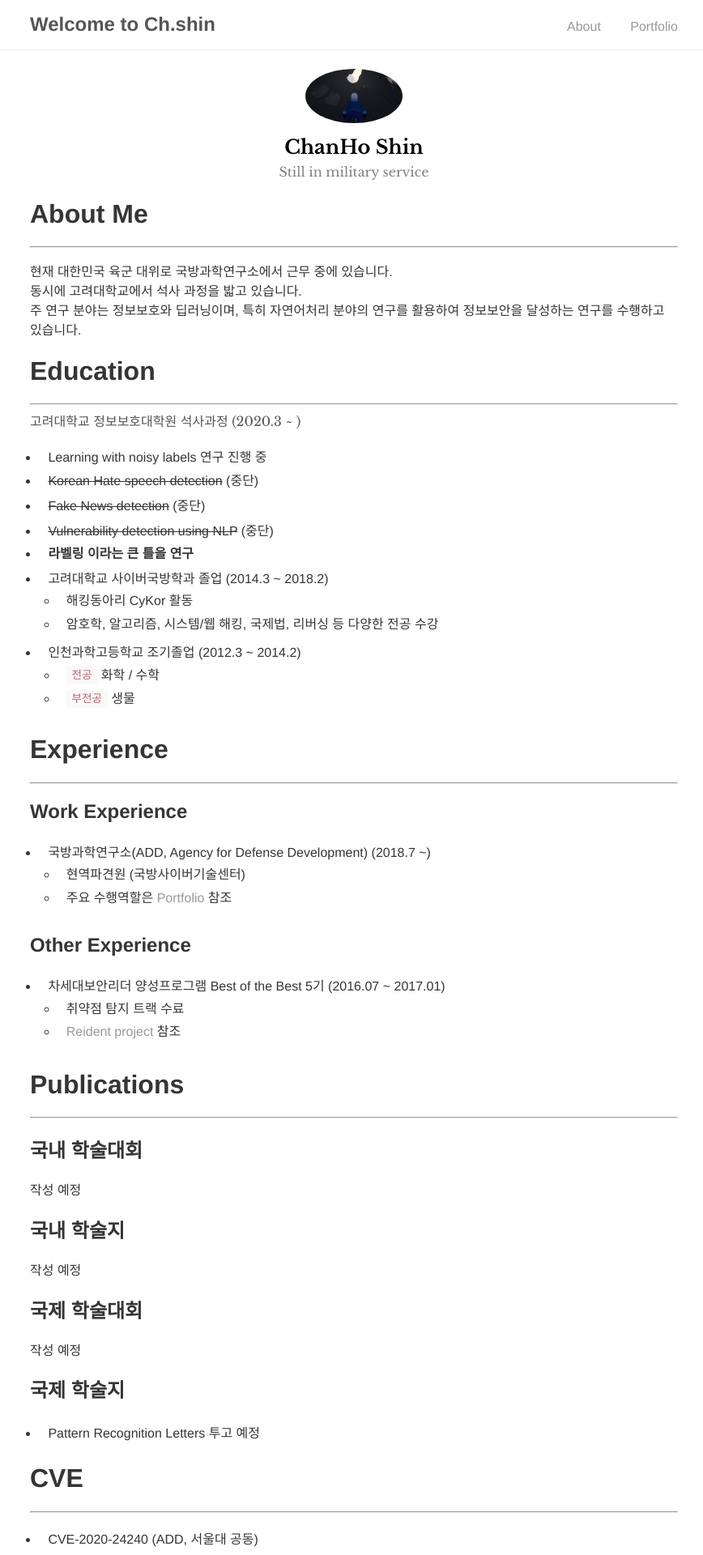
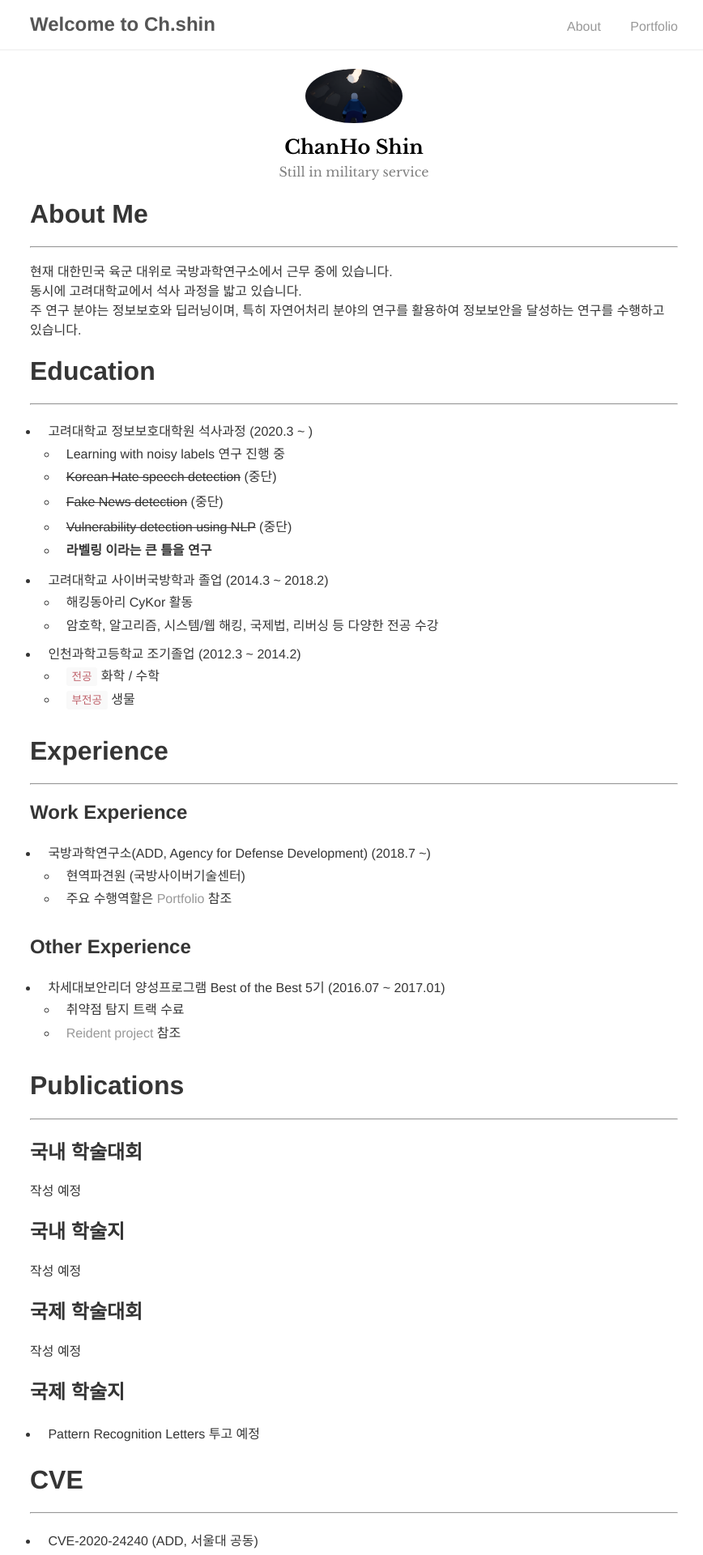
Before and after one commit to SSINsch/ssinsch.github.io, a Jekyll site: the page built from index.md, in a window 1280 px wide. Shown: the top 1920 px of the page at 81% size, without its empty margins (203-1071 px from the left). Built offline with Jekyll 4.4.1, drawn with Linux system fonts in a browser that asks for light colours; our own code applies the rules of GitHub Pages for plain Markdown files.

Commit message:
index.md 수정 중

```diff
--- a/index.md
+++ b/index.md
@@ -12,17 +12,12 @@ ___
 # Education
 ___
 
-<aside>
-
-고려대학교 정보보호대학원 석사과정 (2020.3 ~ )
-
-</aside>
-
-- Learning with noisy labels 연구 진행 중
-- ~~Korean Hate speech detection~~ (중단)
-- ~~Fake News detection~~ (중단)
-- ~~Vulnerability detection using NLP~~ (중단)
-- **라벨링 이라는 큰 틀을 연구**
+- 고려대학교 정보보호대학원 석사과정 (2020.3 ~ )
+    - Learning with noisy labels 연구 진행 중
+    - ~~Korean Hate speech detection~~ (중단)
+    - ~~Fake News detection~~ (중단)
+    - ~~Vulnerability detection using NLP~~ (중단)
+    - **라벨링 이라는 큰 틀을 연구**
 - 고려대학교 사이버국방학과 졸업 (2014.3 ~ 2018.2)
     - 해킹동아리 CyKor 활동
     - 암호학, 알고리즘, 시스템/웹 해킹, 국제법, 리버싱 등 다양한 전공 수강
```
